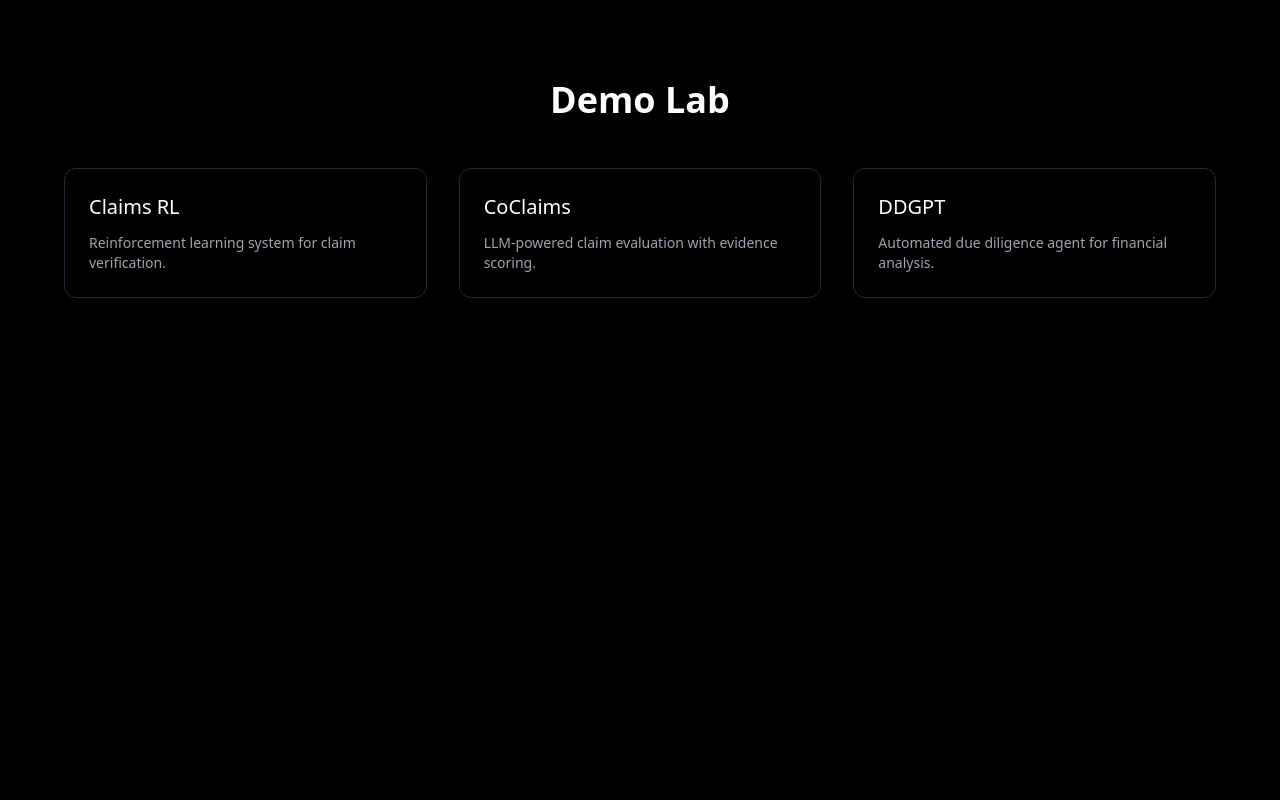
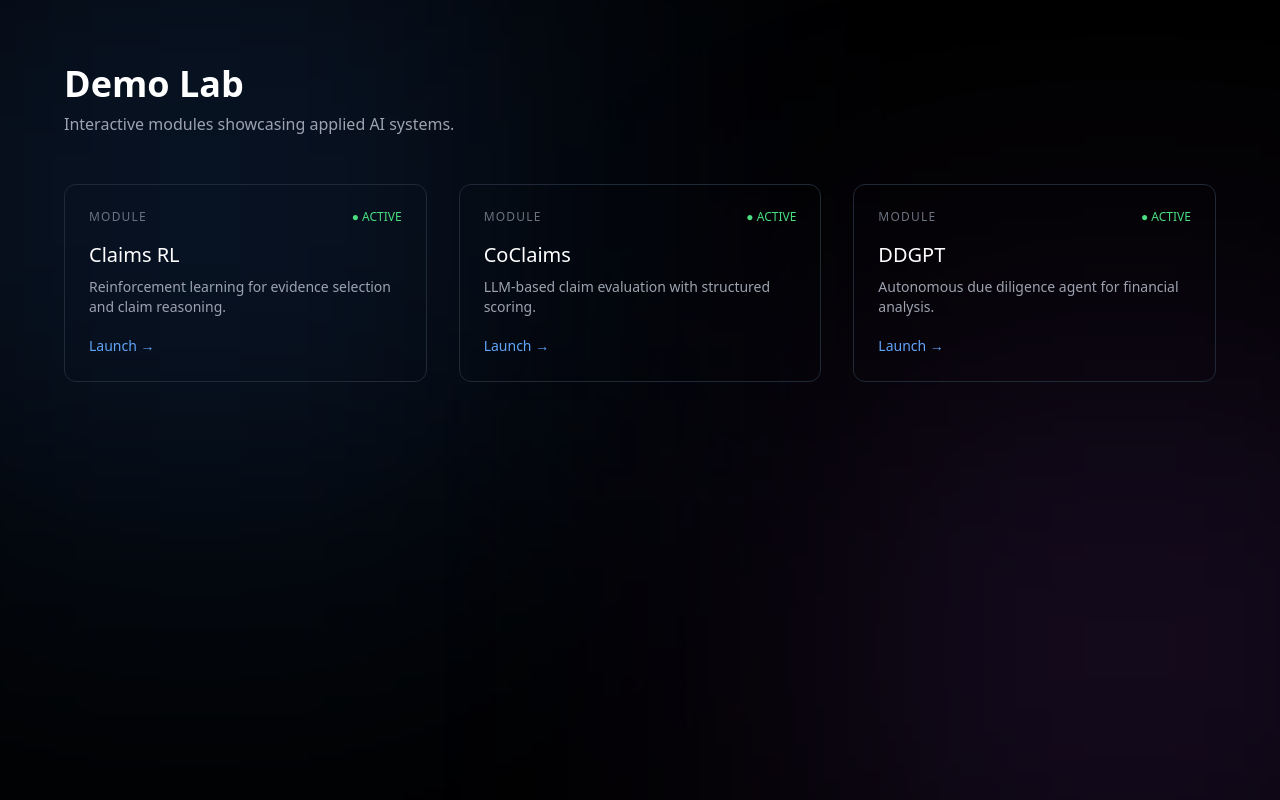
Before and after one commit to nickmelamed/site, a Next.js app in the folder site-npx/: page /protected in a window 1280 px wide. Built offline with nearby package versions, Linux system fonts and the light colour scheme.

Commit message:
added modules w/ status to demo lab

```diff
--- a/site-npx/app/protected/page.tsx
+++ b/site-npx/app/protected/page.tsx
@@ -1,40 +1,113 @@
-export default function Protected() {
+"use client";
+
+import { useState } from "react";
+import { motion } from "framer-motion";
+
 const demos = [
   {
     name: "Claims RL",
-      description: "Reinforcement learning system for claim verification.",
+    description: "Reinforcement learning for evidence selection and claim reasoning.",
+    status: "ACTIVE",
     link: "/protected/claims-rl",
   },
   {
     name: "CoClaims",
-      description: "LLM-powered claim evaluation with evidence scoring.",
+    description: "LLM-based claim evaluation with structured scoring.",
+    status: "ACTIVE",
     link: "/protected/coclaims",
   },
   {
     name: "DDGPT",
-      description: "Automated due diligence agent for financial analysis.",
+    description: "Autonomous due diligence agent for financial analysis.",
+    status: "ACTIVE",
     link: "/protected/ddgpt",
   },
 ];
 
+export default function Protected() {
+  const [selected, setSelected] = useState<string | null>(null);
+
   return (
-    <main className="min-h-screen bg-black text-white px-8 py-20">
-      <h1 className="text-4xl font-semibold mb-12 text-center">
+    <main className="relative min-h-screen bg-black text-white px-8 py-16 overflow-hidden">
+
+      {/* Background grid */}
+      <div className="absolute inset-0 opacity-10">
+        <div className="w-full h-full bg-[linear-gradient(to_right,#ffffff10_1px,transparent_1px),linear-gradient(to_bottom,#ffffff10_1px,transparent_1px)] bg-[size:40px_40px]" />
+      </div>
+
+      {/* Glow */}
+      <div className="absolute inset-0">
+        <div className="absolute w-[600px] h-[600px] bg-blue-500/20 blur-[180px] top-[-100px] left-[-100px]" />
+        <div className="absolute w-[500px] h-[500px] bg-purple-500/20 blur-[180px] bottom-[-100px] right-[-100px]" />
+      </div>
+
+      {/* Header */}
+      <div className="relative z-10 max-w-6xl mx-auto mb-12">
+        {/* <div className="text-xs tracking-widest text-gray-500 mb-2">
+          AI SYSTEM CONTROL CENTER
+        </div> */}
+        <h1 className="text-4xl font-semibold">
           Demo Lab
         </h1>
+        <p className="text-gray-400 mt-2">
+          Interactive modules showcasing applied AI systems.
+        </p>
+      </div>
 
-      <div className="grid md:grid-cols-3 gap-8 max-w-6xl mx-auto">
-        {demos.map((demo) => (
+      {/* Grid */}
+      <div className="relative z-10 max-w-6xl mx-auto grid md:grid-cols-3 gap-8">
+
+        {demos.map((demo, i) => (
+          <motion.div
+            key={demo.name}
+            initial={{ opacity: 0, y: 20 }}
+            animate={{ opacity: 1, y: 0 }}
+            transition={{ delay: i * 0.1 }}
+            onClick={() => setSelected(demo.name)}
+            className={`cursor-pointer p-6 rounded-xl border transition ${
+              selected === demo.name
+                ? "border-blue-500 bg-blue-500/10"
+                : "border-gray-800 hover:border-gray-500 hover:bg-white/5"
+            }`}
+          >
+
+            {/* Status */}
+            <div className="flex justify-between items-center mb-4">
+              <span className="text-xs text-gray-500 tracking-widest">
+                MODULE
+              </span>
+              <span className="text-xs text-green-400">
+                ● {demo.status}
+              </span>
+            </div>
+
+            {/* Title */}
+            <h2 className="text-xl font-medium mb-2">
+              {demo.name}
+            </h2>
+
+            {/* Description */}
+            <p className="text-gray-400 text-sm mb-4">
+              {demo.description}
+            </p>
+
+            {/* Action */}
             <a
-            key={demo.name}
               href={demo.link}
-            className="border border-gray-800 p-6 rounded-xl hover:border-gray-500 transition hover:scale-[1.02]"
+              className="text-sm text-blue-400 hover:underline"
             >
-            <h2 className="text-xl font-medium mb-3">{demo.name}</h2>
-            <p className="text-gray-400 text-sm">{demo.description}</p>
+              Launch →
             </a>
+
+          </motion.div>
         ))}
       </div>
+
+      {/* Bottom system bar */}
+      {/* <div className="relative z-10 max-w-6xl mx-auto mt-16 flex justify-between text-xs text-gray-600 tracking-widest">
+        <span>STATUS: ALL SYSTEMS OPERATIONAL</span>
+        <span>ACCESS LEVEL: AUTHORIZED</span>
+      </div> */}
     </main>
   );
 }
```
Lines whose indentation alone changed are shown as unchanged.
